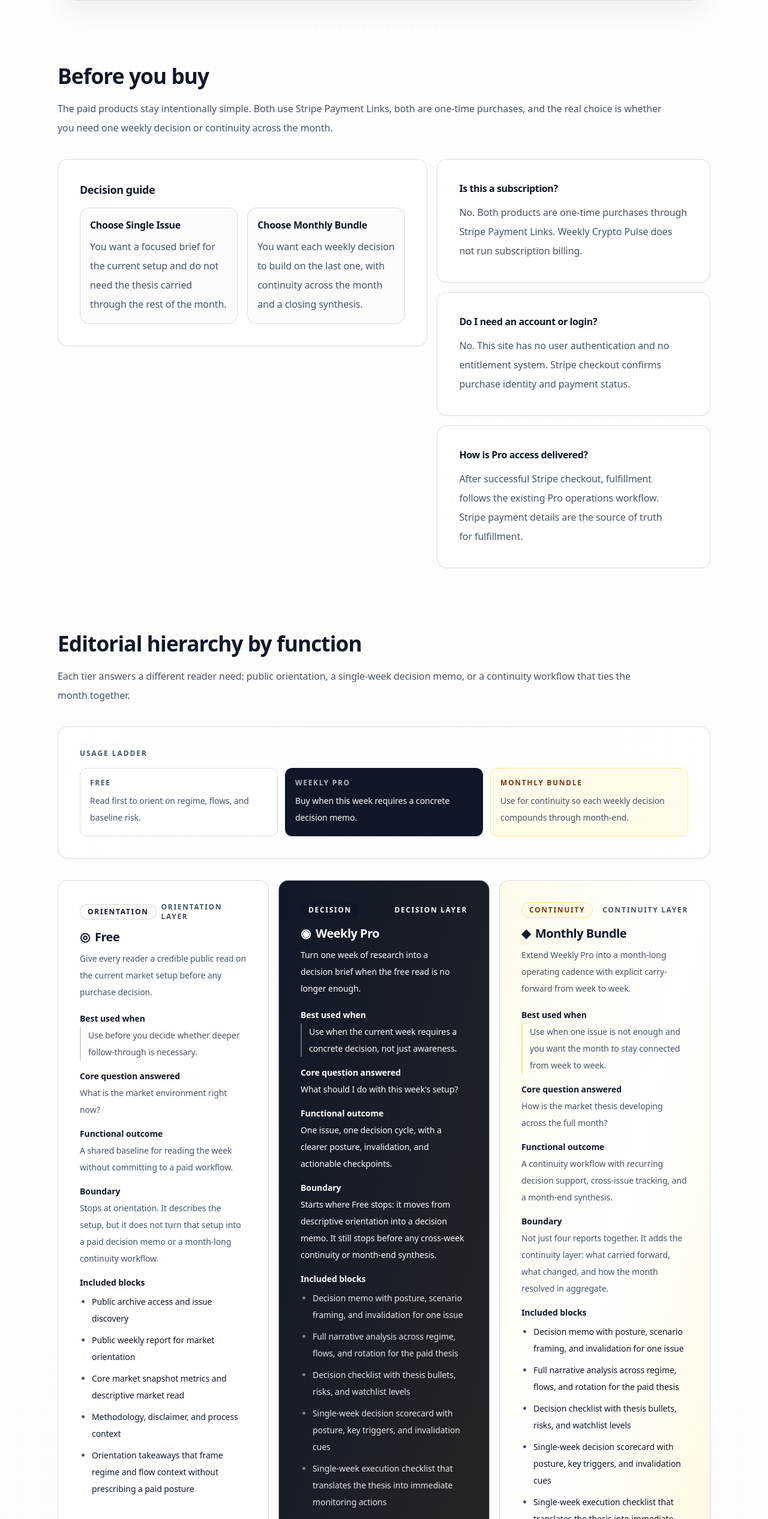
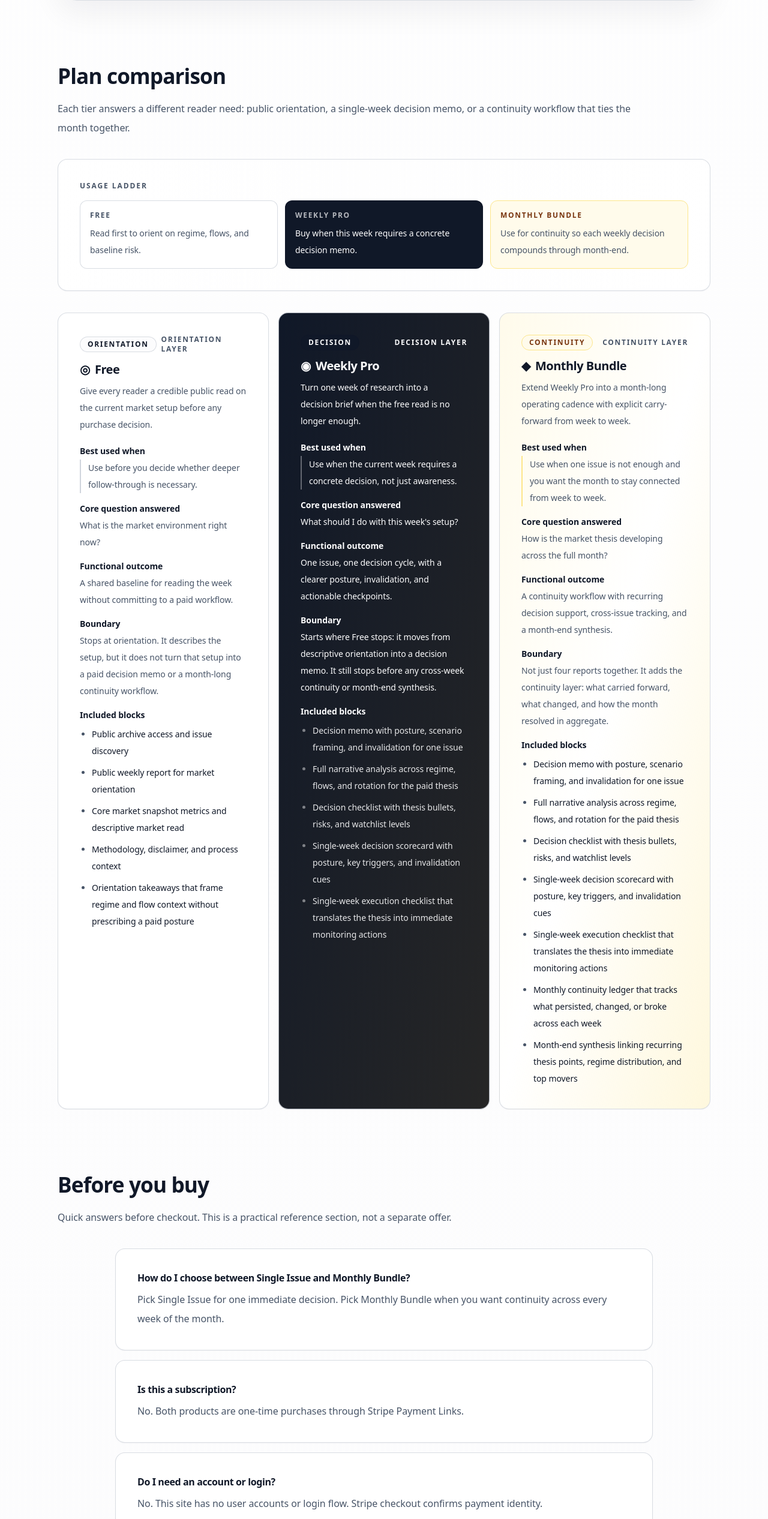
Before and after one commit to castanhf/Weekly-Crypto-Pulse, a Next.js app: page /pro in a window 1280 px wide. Shown: the part 3094-5626 px from the top of the page at 60% size. Built offline with nearby package versions, Linux system fonts and the light colour scheme; no server answers.

Commit message:
Refactor /pro before-you-buy into one-column FAQ

```diff
--- a/app/pro/page.tsx
+++ b/app/pro/page.tsx
@@ -70,19 +70,20 @@ const HIERARCHY_STEPS: ReadonlyArray<HierarchyStep> = [
 
 const FAQ_ITEMS: ReadonlyArray<FaqItem> = [
   {
+    question: 'How do I choose between Single Issue and Monthly Bundle?',
+    answer: 'Pick Single Issue for one immediate decision. Pick Monthly Bundle when you want continuity across every week of the month.'
+  },
+  {
     question: 'Is this a subscription?',
-    answer:
-      'No. Both products are one-time purchases through Stripe Payment Links. Weekly Crypto Pulse does not run subscription billing.'
+    answer: 'No. Both products are one-time purchases through Stripe Payment Links.'
   },
   {
     question: 'Do I need an account or login?',
-    answer:
-      'No. This site has no user authentication and no entitlement system. Stripe checkout confirms purchase identity and payment status.'
+    answer: 'No. This site has no user accounts or login flow. Stripe checkout confirms payment identity.'
   },
   {
     question: 'How is Pro access delivered?',
-    answer:
-      'After successful Stripe checkout, fulfillment follows the existing Pro operations workflow. Stripe payment details are the source of truth for fulfillment.'
+    answer: 'After successful Stripe checkout, fulfillment follows the existing Pro operations workflow using Stripe payment details.'
   }
 ] as const;
 
@@ -314,47 +315,27 @@ export default function ProPage(): JSX.Element {
         ) : null}
       </section>
 
+      <TierDifferentiation
+        description="Each tier answers a different reader need: public orientation, a single-week decision memo, or a continuity workflow that ties the month together."
+        title="Plan comparison"
+      />
+
       <PageSection aria-labelledby="offers-heading">
         <SectionIntro
-          description="The paid products stay intentionally simple. Both use Stripe Payment Links, both are one-time purchases, and the real choice is whether you need one weekly decision or continuity across the month."
+          description="Quick answers before checkout. This is a practical reference section, not a separate offer."
           id="offers-heading"
           title="Before you buy"
         />
 
-        <div className="grid gap-4 lg:grid-cols-[minmax(0,1.15fr)_minmax(0,0.85fr)] lg:items-start">
-          <SurfaceCard className="space-y-4 bg-white">
-            <h2 className="text-lg font-semibold tracking-tight">Decision guide</h2>
-            <div className="grid gap-4 md:grid-cols-2">
-              <div className={getSectionTileClassName('subtle')}>
-                <h3 className="text-base font-semibold">Choose Single Issue</h3>
-                <p className="mt-2 text-base leading-8 text-muted">
-                  You want a focused brief for the current setup and do not need the thesis carried through the rest of the month.
-                </p>
-              </div>
-              <div className={getSectionTileClassName('subtle')}>
-                <h3 className="text-base font-semibold">Choose Monthly Bundle</h3>
-                <p className="mt-2 text-base leading-8 text-muted">
-                  You want each weekly decision to build on the last one, with continuity across the month and a closing synthesis.
-                </p>
-              </div>
-            </div>
-          </SurfaceCard>
-
-          <div className="grid gap-4">
-            {FAQ_ITEMS.map((item) => (
-              <SurfaceCard className="space-y-3 bg-paper" key={item.question}>
-                <h2 className="text-base font-semibold tracking-tight">{item.question}</h2>
-                <p className="text-base leading-8 text-muted">{item.answer}</p>
-              </SurfaceCard>
-            ))}
-          </div>
+        <div className="mx-auto max-w-4xl space-y-4">
+          {FAQ_ITEMS.map((item) => (
+            <SurfaceCard className="space-y-2 bg-paper px-6 py-5 sm:px-7" key={item.question}>
+              <h2 className="text-base font-semibold tracking-tight">{item.question}</h2>
+              <p className="text-base leading-8 text-muted">{item.answer}</p>
+            </SurfaceCard>
+          ))}
         </div>
       </PageSection>
-
-      <TierDifferentiation
-        description="Each tier answers a different reader need: public orientation, a single-week decision memo, or a continuity workflow that ties the month together."
-        title="Editorial hierarchy by function"
-      />
     </PageShell>
   );
 }
```
